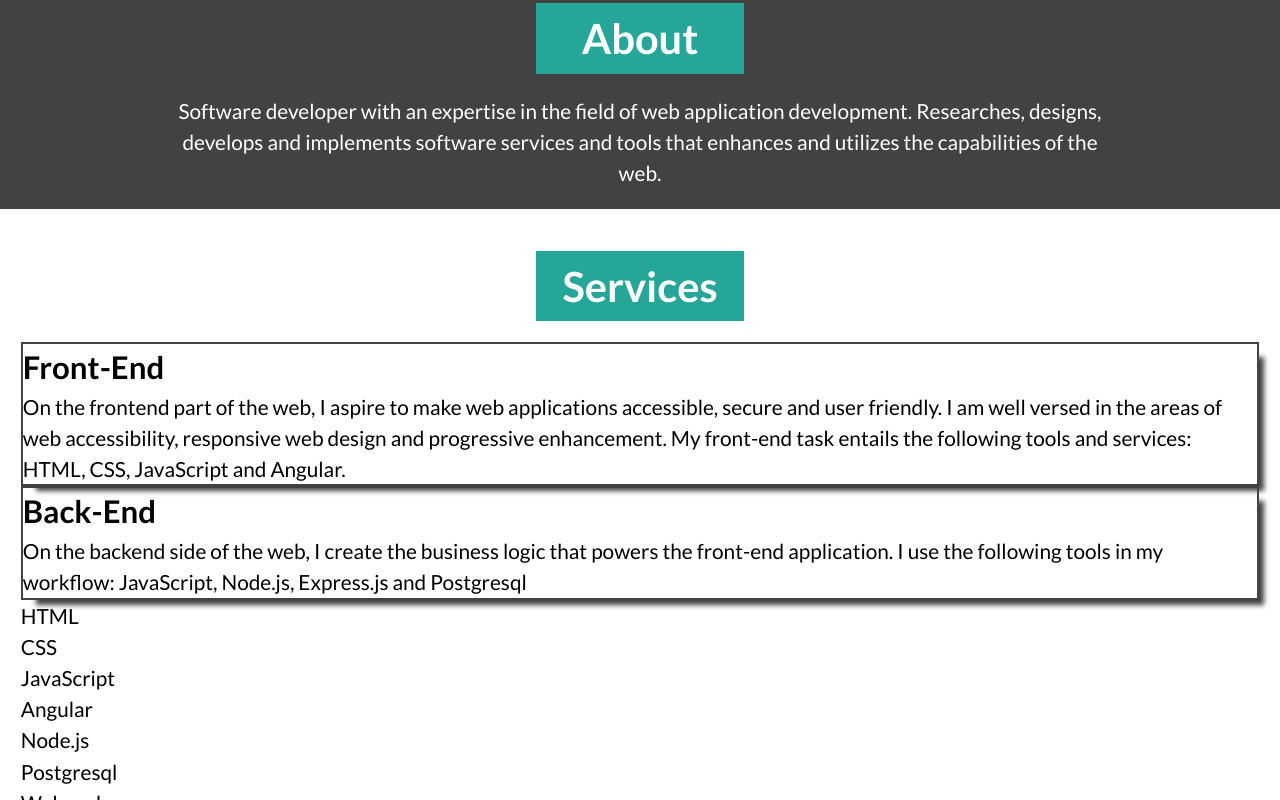
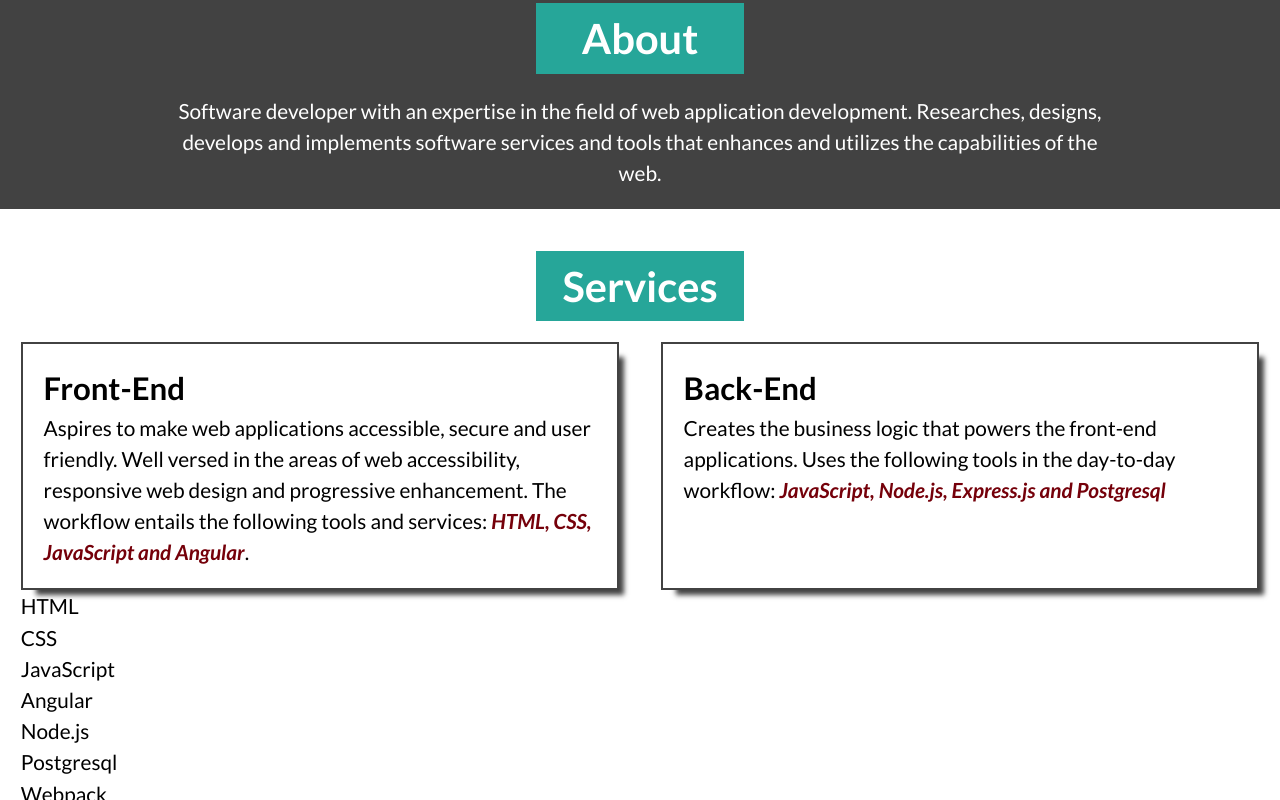
Before and after one commit to khwilo/khwilo, an Angular app: page / in a window 1280 px wide. Shown: the part 496-1296 px from the top of the page. Built offline with nearby package versions, Linux system fonts and the light colour scheme.

Commit message:
Display the frontend and backend cards in a grid

```diff
--- a/src/app/app.component.html
+++ b/src/app/app.component.html
@@ -105,23 +105,27 @@
 
     <section class="main__services section__wrapper" id="services">
       <h2 class="section__title">Services</h2>
+      <div class="main__services__content">
         <div class="services__front-end">
           <h3 class="section__sub-title">Front-End</h3>
           <p>
-          On the frontend part of the web, I aspire to make web applications
-          accessible, secure and user friendly. I am well versed in the areas of
-          web accessibility, responsive web design and progressive enhancement.
-          My front-end task entails the following tools and services: HTML, CSS,
-          JavaScript and Angular.
+            Aspires to make web applications accessible, secure and user
+            friendly. Well versed in the areas of web accessibility, responsive
+            web design and progressive enhancement. The workflow entails the
+            following tools and services:
+            <span class="pl-list">HTML, CSS, JavaScript and Angular</span>.
           </p>
         </div>
         <div class="services__back-end">
           <h3 class="section__sub-title">Back-End</h3>
           <p>
-          On the backend side of the web, I create the business logic that
-          powers the front-end application. I use the following tools in my
-          workflow: JavaScript, Node.js, Express.js and Postgresql
+            Creates the business logic that powers the front-end applications.
+            Uses the following tools in the day-to-day workflow:
+            <span class="pl-list">
+              JavaScript, Node.js, Express.js and Postgresql
+            </span>
           </p>
+        </div>
       </div>
       <div class="services__tools">
         <div class="services__tools-icon"><span>HTML</span></div>
--- a/src/styles.css
+++ b/src/styles.css
@@ -309,10 +309,32 @@ a:focus {
   padding: 1em;
 }
 
+.main__services__content {
+  display: grid;
+  grid-template-rows: repeat(2, 1fr);
+  grid-template-columns: auto;
+  gap: 2em;
+}
+
+/* Programming languages list */
+.pl-list {
+  color: var(--clr-dark-teal-compliment);
+  font-weight: var(--fw-bold);
+  font-style: italic;
+}
+
+@media (min-width: 30em) {
+  .main__services__content {
+    grid-template-columns: repeat(2, 1fr);
+    grid-template-rows: auto;
+  }
+}
+
 .services__front-end,
 .services__back-end {
   box-shadow: 10px 10px 5px -5px var(--clr-light-gray);
   border: 2px solid var(--clr-light-gray);
+  padding: 1em;
 }
 
 .main__projects {
```
Lines whose indentation alone changed are shown as unchanged.
